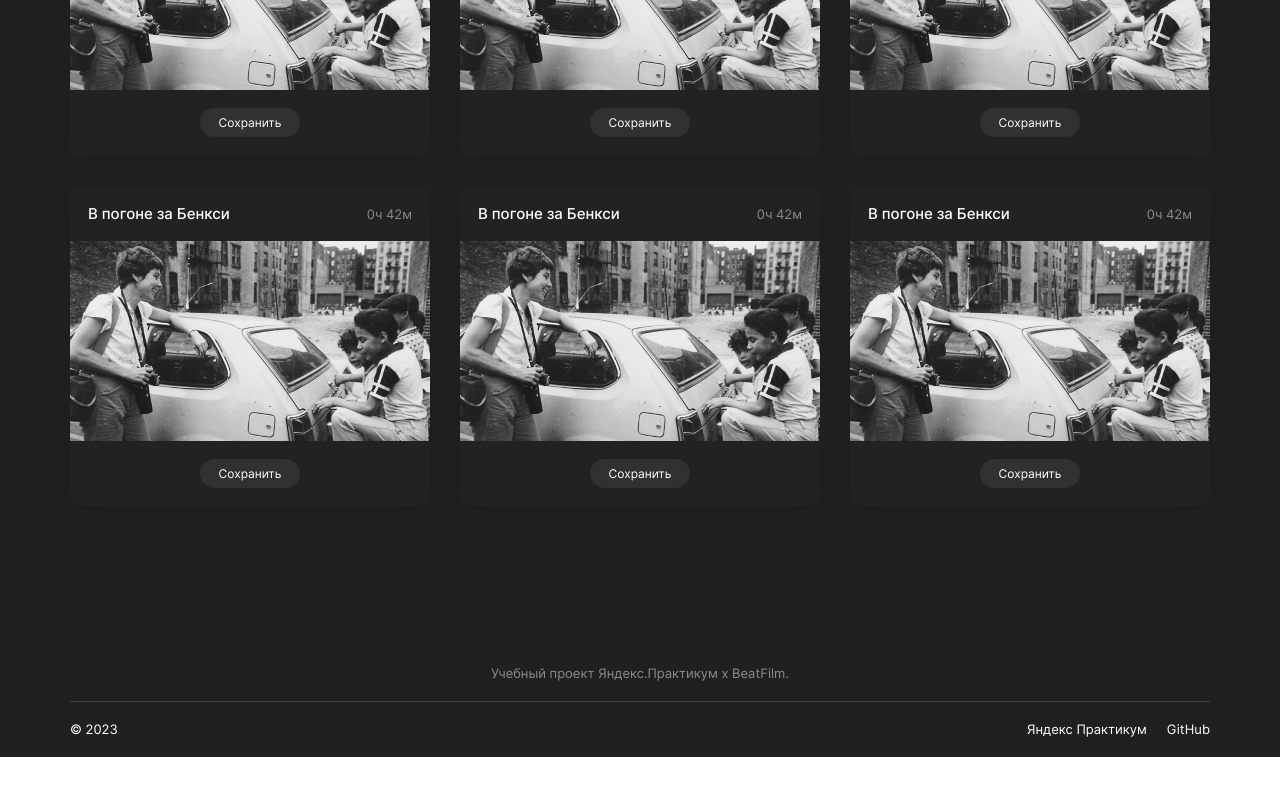
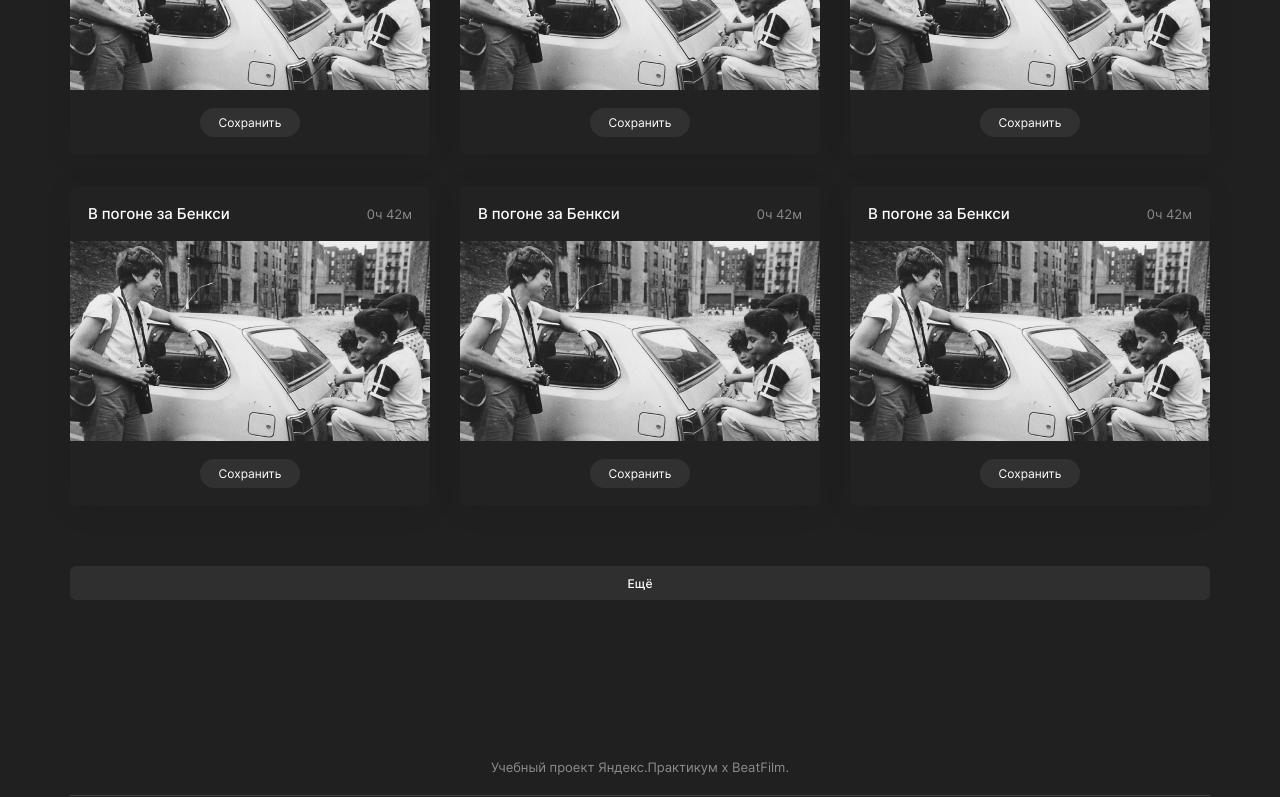
Before and after one commit to KappaKappaKappaKappaKappa/movies-explorer-frontend, a React (Create React App) app: page / in a window 1280 px wide. Shown: the part 1254-2051 px from the top of the page. Before the commit the page ends 2011 px from the top, so only its background shows below. Built offline with nearby package versions, Linux system fonts and the light colour scheme.

Commit message:
FEAT: Добавить в компонент MoviesCardList кнопку 'Ещё'

```diff
--- a/src/components/MoviesCardList/MoviesCardList.css
+++ b/src/components/MoviesCardList/MoviesCardList.css
@@ -1,10 +1,34 @@
 .cards-list {
-    padding         : 70px 70px 80px;
-    background-color: #202020;
-    display: flex;
-    gap: 32px 28px;
-    flex-wrap: wrap;
-    max-height: 1372px;
-    overflow: hidden;
-    justify-content: space-between;
+  padding: 70px 70px 80px;
+  background-color: #202020;
 }
+
+.cards-list__container {
+  display: flex;
+  gap: 32px 28px;
+  flex-wrap: wrap;
+  justify-content: space-between;
+  margin-bottom: 60px;
+}
+
+.cards-list__btn-container {
+  display: flex;
+  justify-content: center;
+  background-color: #2f2f2f;
+  border-radius: 6px;
+}
+
+.cards-list__btn-more {
+  all: unset;
+  text-align: center;
+  width: 200px;
+  padding-top: 11px;
+  padding-bottom: 9px;
+  font-size: 0.75rem;
+  font-weight: 500;
+}
+
+.cards-list__btn-container:hover {
+  opacity: 0.8;
+  cursor: pointer;
+}
--- a/src/components/MoviesCardList/MoviesCardList.jsx
+++ b/src/components/MoviesCardList/MoviesCardList.jsx
@@ -3,18 +3,23 @@ import MoviesCard from "../MoviesCard/MoviesCard";
 function MoviesCardList() {
   return (
     <section className="cards-list">
-      <MoviesCard/>
-      <MoviesCard/>
-      <MoviesCard/>
-      <MoviesCard/>
-      <MoviesCard/>
-      <MoviesCard/>
-      <MoviesCard/>
-      <MoviesCard/>
-      <MoviesCard/>
-      <MoviesCard/>
-      <MoviesCard/>
-      <MoviesCard/>
+      <div className="cards-list__container">
+        <MoviesCard />
+        <MoviesCard />
+        <MoviesCard />
+        <MoviesCard />
+        <MoviesCard />
+        <MoviesCard />
+        <MoviesCard />
+        <MoviesCard />
+        <MoviesCard />
+        <MoviesCard />
+        <MoviesCard />
+        <MoviesCard />
+      </div>
+      <div className="cards-list__btn-container">
+        <button className="cards-list__btn-more">Ещё</button>
+      </div>
     </section>
   );
 }
```
